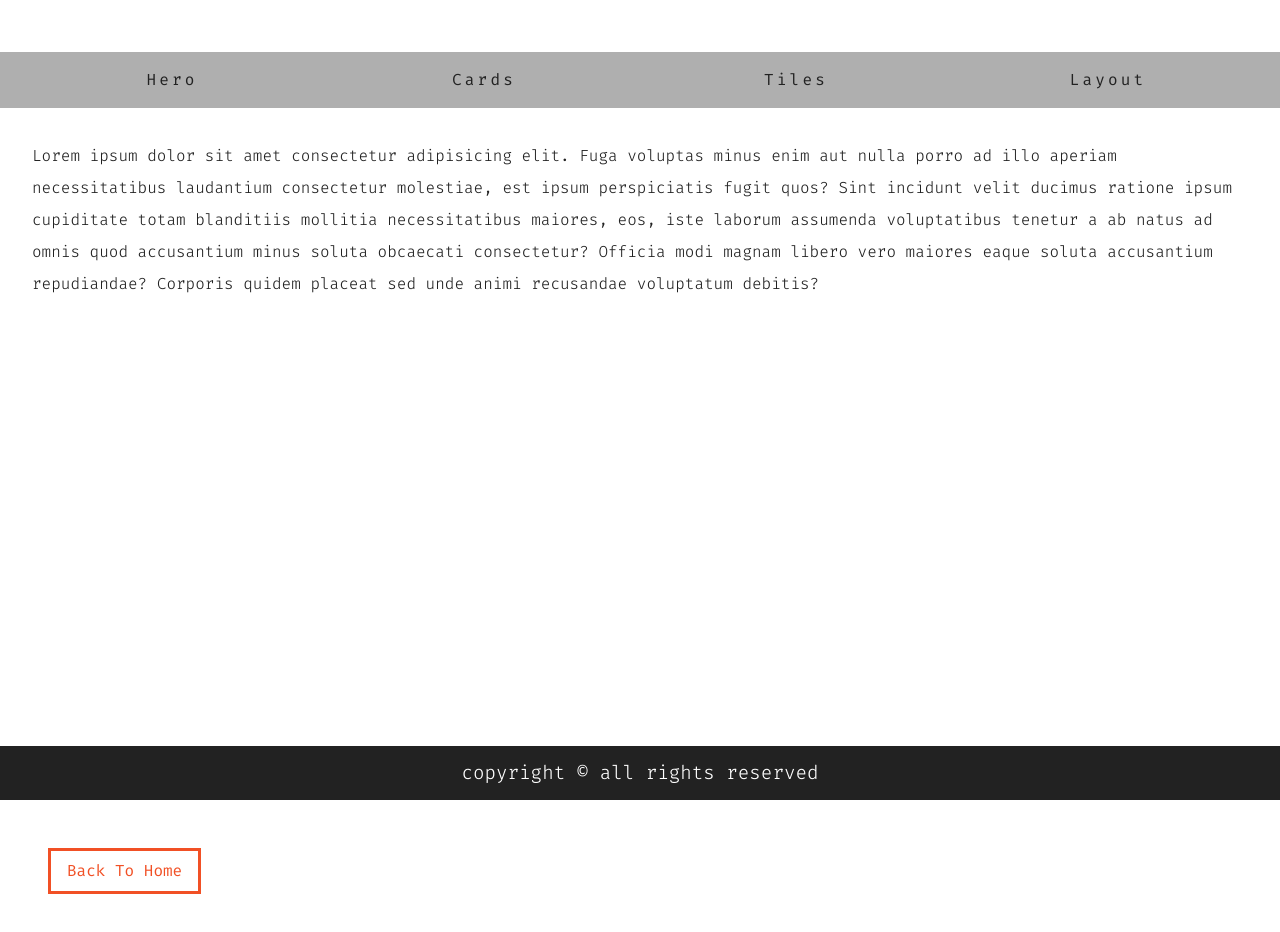
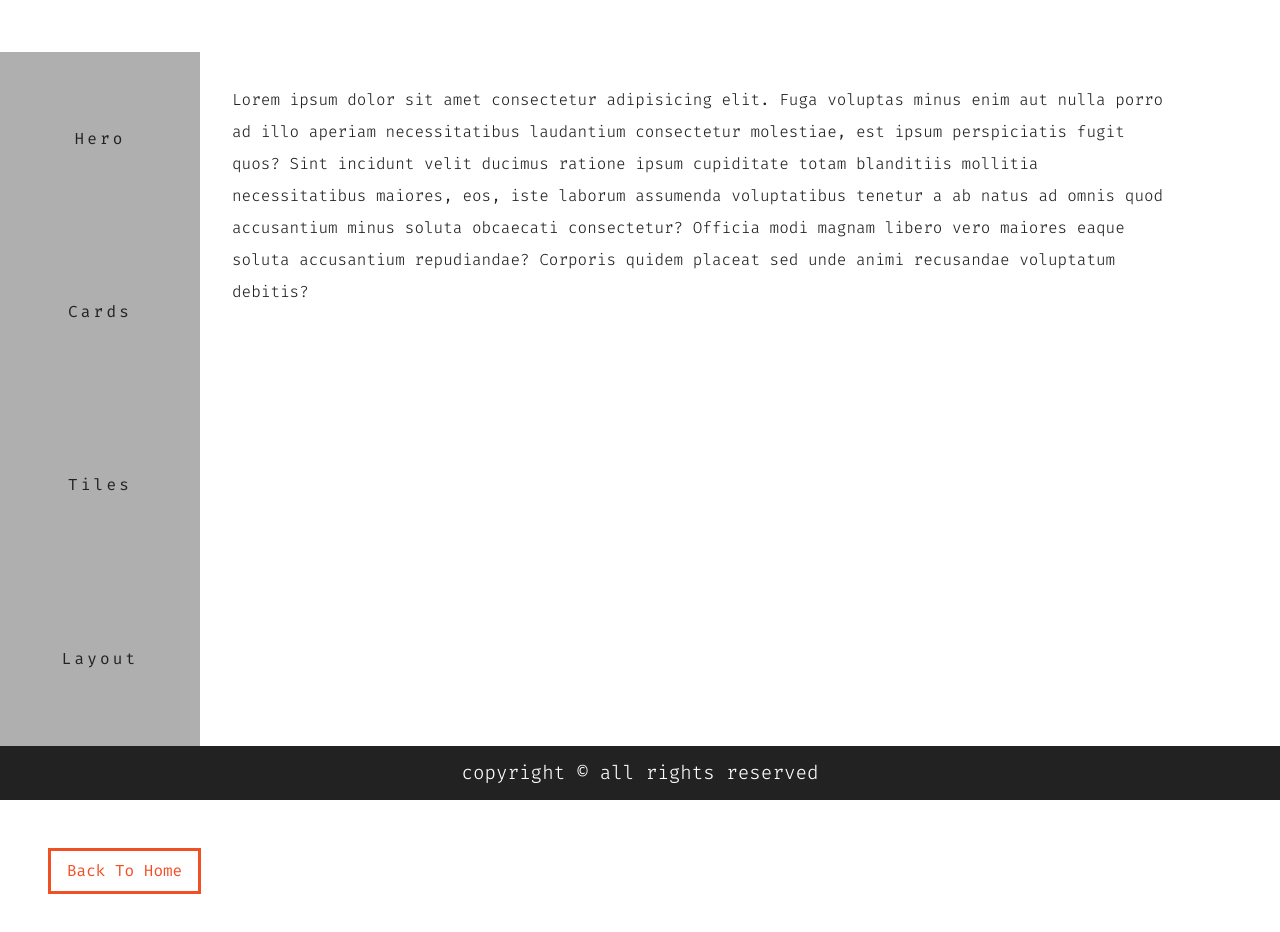
Before and after one commit to dkimhw/practice-grid-css, a plain HTML site: page layout.html in a window 1280 px wide. Drawn offline with Linux system fonts and the light colour scheme.

Commit message:
Final media query css for bigger screens

```diff
--- a/styles.css
+++ b/styles.css
@@ -361,3 +361,47 @@ p {
     justify-items: center;
   }
 }
+
+@media screen and (min-width: 992px) {
+  .main {
+    grid-template-columns:[start] 200px [col-1-end] 1fr [col-2-end] 75px [end];
+    grid-template-rows: [start] auto [row-1-end] 1fr [row-2-end] auto [end];
+  }
+
+  .header {
+    grid-column: start/end;
+    grid-row: start/row-1-end;
+  }
+
+  .navbar {
+    grid-column: start/col-1-end;
+    grid-row: row-1-end/row-2-end;
+  }
+
+  .content {
+    grid-column: col-1-end/col-2-end;
+    grid-row: row-1-end/row-2-end;
+  }
+
+  .sidebar {
+    grid-column: col-2-end/end;
+    grid-row: row-1-end/row-2-end;
+  }
+
+  .footer {
+    grid-column: start/end;
+    grid-row: row-2-end/end;
+  }
+
+  .navbar ul {
+    grid-template-columns: 1fr;
+    align-items: center;
+    min-height: 100%;
+  }
+
+  .sidebar {
+    grid-template-columns: 1fr;
+    align-items: center;
+    padding: 0 1rem;
+  }
+}
```
